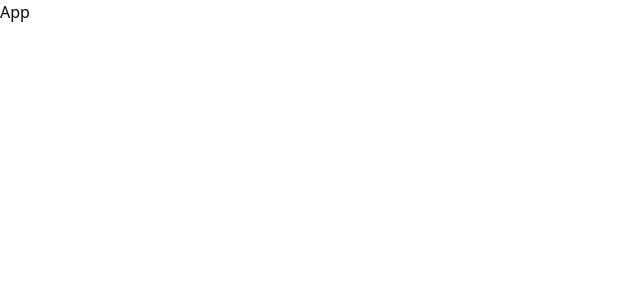
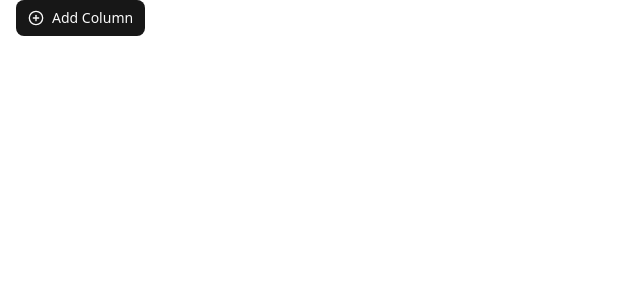
Before and after one commit to PrithiviPM2580/Cardify, a React (Vite) app: page / in a window 1280 px wide. Shown: the top 300 px of the page, without its empty margins (0-640 px from the left). Built offline with nearby package versions, Linux system fonts and the light colour scheme.

Commit message:
feat: update App component to render Cardify instead of placeholder div

```diff
--- a/src/App.tsx
+++ b/src/App.tsx
@@ -1,5 +1,7 @@
+import Cardify from "./components/Cardify";
+
 const App = () => {
-  return <div>App</div>;
+  return <Cardify />;
 };
 
 export default App;
```
